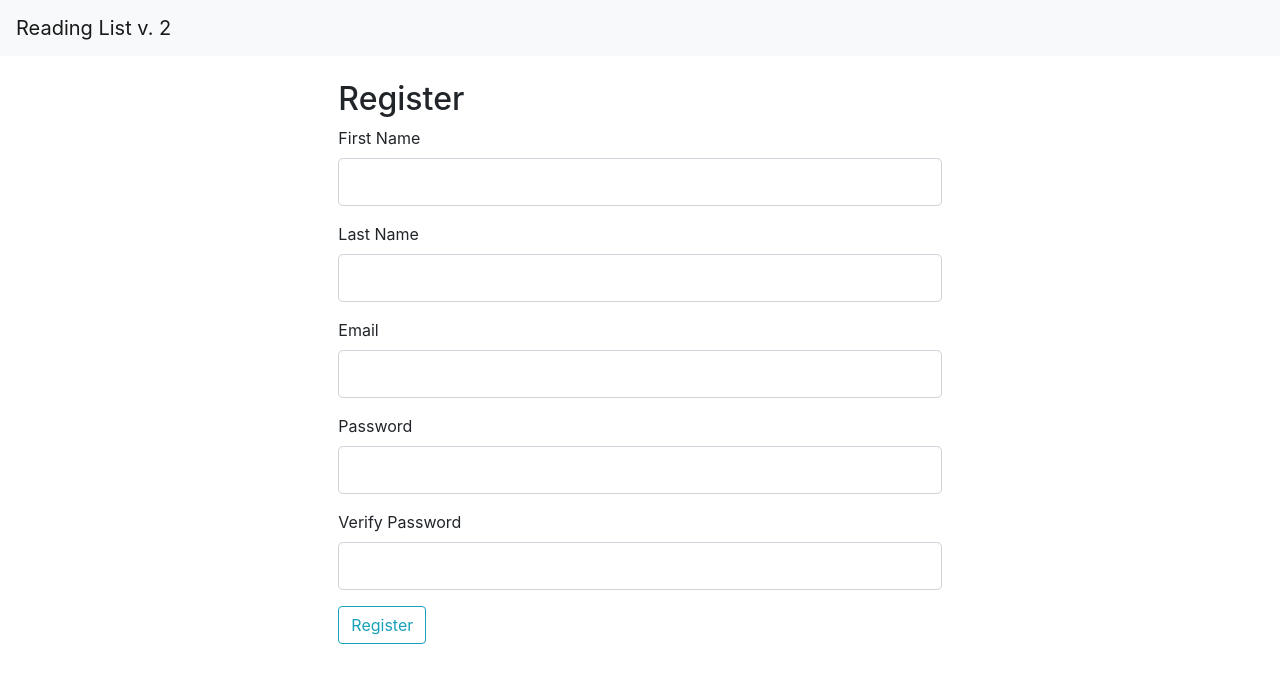
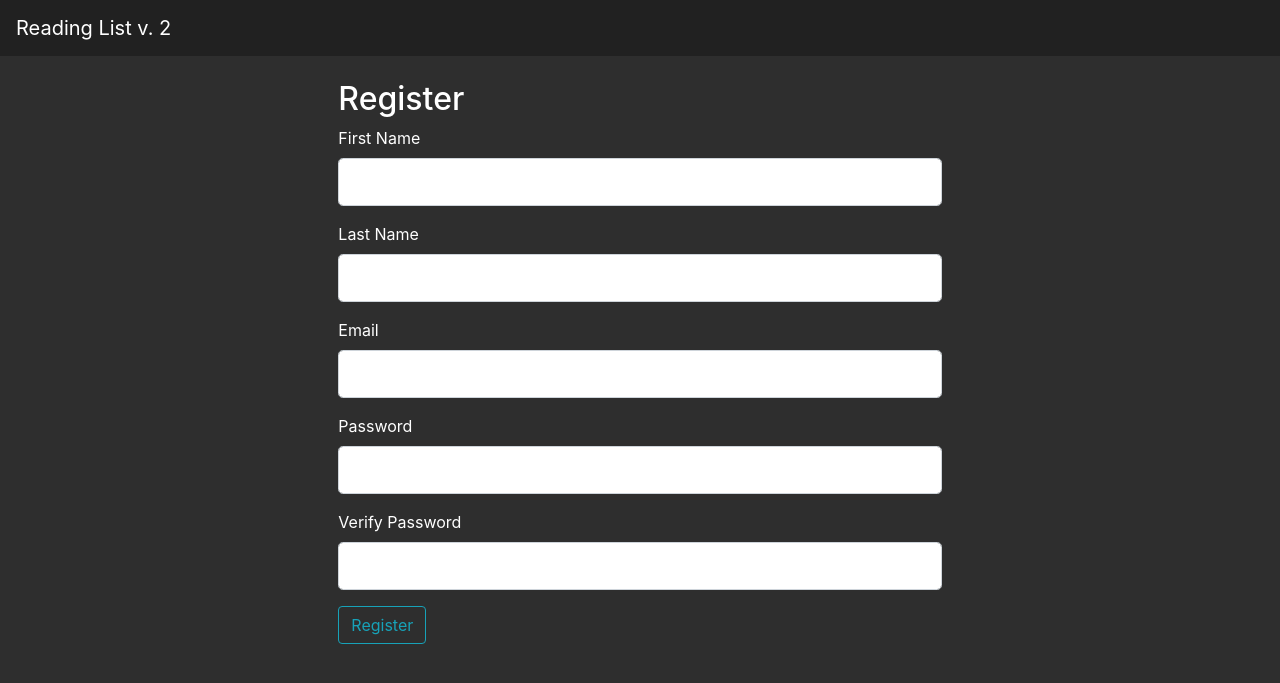
Before and after one commit to bearistotle/reading-list, a Flask app: page /register in a window 1280 px wide. Shown: the top 683 px of the page. Run offline with Flask 2, Linux system fonts and the light colour scheme; parts of the project's set-up code (start-up, migrations or seed data) failed here and were passed over; some libraries are stand-ins or nearby versions.

Commit message:
Added null check for fields used in google search results. Added dark and light theme stylings.

```diff
--- a/main.py
+++ b/main.py
@@ -19,6 +19,7 @@ import json
 
 # TODO: change text of book title and author to proper capitalization on
 # display? (store lower?)
+# TODO: ensure db queries are not vulnerable to SQL injection attacks
 
 
 @app.before_request
@@ -42,34 +43,60 @@ def home():
     #get list of unread books by user and sort it by date_added
     book_list = Book.query.filter_by(user=user.id, read=False).all()
     book_list = sorted(book_list, key=lambda x: x.date_added)
+    print(book_list)
+    # TODO: add settings table and query for user settings to set theme
+    user_theme = "dark-theme"
+    all_categories = Category.query.all()
+    category_list = []
+    cat_styles = {}
 
+    for category in all_categories:
+        category_list.append(category.name)
 
+    if user_theme == "light-theme":
+        color_list = [
+            "blue",
+            "green",
+            "yellow",
+            "purple",
+            "red",
+            "orange"
+        ]
+
+    else:
+        color_list = [
+            "blue",
+            "green",
+            "purple",
+            "red",
+            "orange",
+            "yellow"
+        ]
+
+    for i in range(0, len(category_list)):
+
+        cat_styles[category_list[i]] = user_theme + "-" + color_list[i]
+
+    print(cat_styles)
+    # TODO: replace zipped lists with dictionary of book objects with category and style properties
     # if 3 or fewer books, display all books
     if len(book_list) <= 3:
 
-        category_list = []
-        [category_list.append(Category.query.filter_by(id=book.category).first()) for book in book_list]
+        book_categories = []
+        [book_categories.append(Category.query.filter_by(id=book.category).first()) for book in book_list]
 
         style_list = []
 
         # would this be better as a list comp? Prob not bc of multiple conditions?
-        for category in category_list:
-            if category.name == "5 Mins to Kill":
-                style = "table-success"
-            elif category.name == "Relax/Escape":
-                style = "table-info"
-            elif category.name == "Focused Learning":
-                style = "table-warning"
-            else:
-                style = "table-secondary"
+        for category in book_categories:
 
-            style_list.append(style)
+            style_list.append(cat_styles[category.name])
 
         # note: need to wrap zip in list in Py 3x bc zip rtns iterable not list
         # (what is the difference? iterables don't support indexing?)
         current_list = list(zip(book_list, category_list, style_list))
 
-        return render_template("home.html", current=current_list, search_form=search_form)
+        return render_template("home.html", current=current_list, search_form=search_form, theme=user_theme)
 
     # if more than 3 books, display first book from ea category
     else:
@@ -77,16 +104,12 @@ def home():
         current_books = []
         i = 1
 
-        # the initial problem with this loop was that it didn't start over from
-        #  the beginning when a book was appended. It could pass over the first
-        # book in the cat before finding the first book in the previous cat
-        # and it won't come back to it. Now it just adds the first book a bunch.
-        # Finally fixed it! Not the best way probably
-
         # TODO: Refactor while loop to be more elegant/efficient. Perhaps use
         # next()? Or define a helper function?
         while len(current_books) < 3:
+
             for book in book_list:
+
                 if book.category == i:
 
                     earlier_bk_in_cat = False
@@ -94,10 +117,12 @@ def home():
                     for tome in current_books:
 
                         if tome.category == i:
+
                             earlier_bk_in_cat = True
                             break
 
                     if earlier_bk_in_cat == False:
+
                         current_books.append(book)
                         break
 
@@ -107,17 +132,11 @@ def home():
         [category_list.append(Category.query.filter_by(id=book.category).first()) for book in current_books]
 
         style_list = []
+        # TODO: loop through categories and add style starting with blue, green, yellow,
+        # then red, purple, and orange. Do this by index in list, not name value
         for category in category_list:
-            if category.name == "5 Mins to Kill":
-                style = "table-success"
-            elif category.name == "Relax/Escape":
-                style = "table-info"
-            elif category.name == "Focused Learning":
-                style = "table-warning"
-            else:
-                style = "table-secondary"
 
-            style_list.append(style)
+            style_list.append(cat_styles[category.name])
 
         current_list = list(zip(current_books, category_list, style_list))
 
@@ -133,16 +152,8 @@ def home():
 
             style_list = []
             for category in category_list:
-                if category.name == "5 Mins to Kill":
-                    style = "table-success"
-                elif category.name == "Relax/Escape":
-                    style = "table-info"
-                elif category.name == "Focused Learning":
-                    style = "table-warning"
-                else:
-                    style = "table-secondary"
 
-                style_list.append(style)
+                style_list.append(cat_styles[category.name])
 
             upcoming_list = list(zip(upcoming_books, category_list, style_list))
 
@@ -175,28 +186,23 @@ def home():
 
             style_list = []
             for category in category_list:
-                if category.name == "5 Mins to Kill":
-                    style = "table-success"
-                elif category.name == "Relax/Escape":
-                    style = "table-info"
-                elif category.name == "Focused Learning":
-                    style = "table-warning"
-                else:
-                    style = "table-secondary"
 
-                style_list.append(style)
+                style_list.append(cat_styles[category.name])
 
             upcoming_list = list(zip(upcoming_books, category_list, style_list))
 
         return render_template("home.html", current=current_list,
-                               upcoming=upcoming_list,
-                               search_form=search_form)
+                                            upcoming=upcoming_list,
+                                            search_form=search_form,
+                                            theme=user_theme)
 
 
 @app.route("/login", methods=["GET", "POST"])
 def login():
 
     form = LoginForm()
+    user_theme = "dark-theme"
+
     if request.method == "GET":
         return render_template("login.html", title="Log In", form=form)
 
@@ -225,6 +231,7 @@ def login():
 def register():
 
     form = RegistrationForm()
+    user_theme = "dark-theme"
 
     if request.method == "GET":
         return render_template("register.html", title="Register", form=form)
@@ -282,6 +289,8 @@ def edit_list():
     # get user
     email = session["user"]
     user = User.query.filter_by(email=email).first()
+    user_theme = "dark-theme"
+
     book_list = Book.query.filter_by(user=user.id, read=False).all()
     category_list = []
 
@@ -302,7 +311,10 @@ def edit_list():
 
             return redirect(url_for("edit_list"))
 
-        return render_template("edit-list.html", form=form, search_form=search_form, list=book_category_list)
+        return render_template("edit-list.html", form=form,
+                                                 search_form=search_form,
+                                                 list=book_category_list,
+                                                 theme=user_theme)
 
     if form.validate_on_submit():
 
@@ -330,8 +342,10 @@ def edit_list():
 
         flash(f"{error[1][0]}!", "error")
 
-    return render_template("edit-list.html", form=form, search_form=search_form,
-                           list=book_category_list)
+    return render_template("edit-list.html", form=form,
+                                             search_form=search_form,
+                                             list=book_category_list,
+                                             theme=user_theme)
 
 
 @app.route("/remove-book", methods=["GET"])
@@ -362,6 +376,7 @@ def reading_history():
     search_form = SearchForm()
 
     form = RateReviewForm()
+    user_theme = "dark-theme"
 
     if request.args.get("id"):
 
@@ -369,7 +384,10 @@ def reading_history():
         book = Book.query.get(book_id)
 
         # send user to rating and review form
-        return render_template("rate-review.html", form=form, search_form=search_form, book=book)
+        return render_template("rate-review.html", form=form,
+                                                   search_form=search_form,
+                                                   book=book,
+                                                   theme=user_theme)
 
     if request.method == "POST":
 
@@ -400,7 +418,9 @@ def reading_history():
 
     history = list(zip(read_books, review_snippets))
 
-    return render_template("reading-history.html", search_form=search_form, history=history)
+    return render_template("reading-history.html", search_form=search_form,
+                                                   history=history,
+                                                   theme=user_theme)
 
 
 @app.route("/snooze", methods=["GET"])
@@ -425,8 +445,10 @@ def full_review():
     if request.args:
 
         book = Book.query.get(request.args.get("id"))
-
-        return render_template("full-review.html", book=book, search_form=search_form)
+        user_theme = "dark-theme"
+        return render_template("full-review.html", book=book,
+                                                   search_form=search_form,
+                                                   theme=user_theme)
 
     return redirect(url_for("reading_history"))
 
@@ -439,7 +461,7 @@ def search_results():
     search_type = search_form.search_type.data
     search_term = search_form.search_term.data
     query = search_type + "+" + search_term
-
+    user_theme = "dark-theme"
 
     # access credentials file to get API_KEY
     with open("credentials.json") as creds:
@@ -463,24 +485,43 @@ def search_results():
 
     for book in response.get('items', []):
 
-        title = book["volumeInfo"]["title"]
-        authors = book["volumeInfo"]["authors"]
-        num_authors = len(book["volumeInfo"]["authors"])
+        # null checks for fields used
 
-        if book["volumeInfo"].get("industryIdentifiers"):
+        try:
+            title = book["volumeInfo"]["title"]
 
-            if book["volumeInfo"]["industryIdentifiers"][0].get("identifier"):
+        except KeyError as e:
 
-                isbn_13 = book["volumeInfo"]["industryIdentifiers"][0]["identifier"]
+            title = "No title found."
+            print(e)
 
-        else:
-            isbn_13 = "No ISBN-13 available."
+        try:
+
+            authors = book["volumeInfo"]["authors"]
+            num_authors = len(book["volumeInfo"]["authors"])
+
+        except KeyError as e:
+
+            authors = "No authors listed."
+            num_authors = 0
+            print(e)
+
+        try:
+            industry_identifiers = book["volumeInfo"]["industryIdentifiers"]
+
+            isbn_13 = industry_identifiers[0].get("identifier")
+
+        except KeyError as e:
+                isbn_13 = "No ISBN-13 available."
+                print(e)
 
         results.append({"title": title, "authors": authors, "num_authors": num_authors, "isbn_13": isbn_13})
 
 
     return render_template("search-results.html", search_form=search_form,
-                           add_book_form=add_book_form, results=results)
+                                                  add_book_form=add_book_form,
+                                                  results=results,
+                                                  theme=user_theme)
 
 
 if __name__ == "__main__":
--- a/static/style.css
+++ b/static/style.css
@@ -1,14 +1,134 @@
-.table-scroll tbody{
+.table-scroll tbody
+{
     position: absolute;
     overflow-y: scroll;
     height: 200%;
 }
 
-.absolute{
+.absolute
+{
     position: absolute;
 }
 
-.relative{
+.relative
+{
     position: relative;
     top: 300px;
 }
+
+/*
+// Bootstrap Hex Values
+// Colors
+$blue:    #007bff !default; // primary
+$indigo:  #6610f2 !default;
+$purple:  #6f42c1 !default;
+$pink:    #e83e8c !default;
+$red:     #dc3545 !default; // danger
+$orange:  #fd7e14 !default;
+$yellow:  #ffc107 !default; // warning
+$green:   #28a745 !default; // success
+$teal:    #20c997 !default;
+$cyan:    #17a2b8 !default; // info
+
+// Grays
+$white:    #fff !default;
+$gray-100: #f8f9fa !default; // light
+$gray-200: #e9ecef !default;
+$gray-300: #dee2e6 !default;
+$gray-400: #ced4da !default;
+$gray-500: #adb5bd !default;
+$gray-600: #868e96 !default; // secondary
+$gray-700: #495057 !default;
+$gray-800: #343a40 !default; // dark
+$gray-900: #212529 !default;
+$black:    #000 !default;
+*/
+
+.light-theme-primary
+{
+    background-color: #fff;
+
+}
+
+
+.light-theme-secondary
+{
+    background-color: #b1bace ;
+}
+
+
+.light-theme-blue
+{
+    background-color: #bbdefb;
+}
+
+
+.light-theme-purple
+{
+    background-color: #d1c4e9;
+}
+
+
+.light-theme-red
+{
+    background-color: #ffcdd2;
+}
+
+
+.light-theme-green
+{
+    background-color: #c8e6c9;
+}
+
+
+.light-theme-yellow
+{
+    background-color: #fff9c4;
+}
+
+
+.light-theme-orange
+{
+    background-color: #fd7e14;
+}
+
+.dark-theme-primary
+{
+    background-color: #212121;
+}
+
+.dark-theme-secondary
+{
+    background-color: #2e2e2e;
+    color: #fff;
+}
+
+.dark-theme-blue
+{
+    background-color: #64b5f6;
+}
+
+.dark-theme-purple
+{
+    background-color: #9575cd;
+}
+
+.dark-theme-red
+{
+    background-color: #e57373;
+}
+
+.dark-theme-green
+{
+    background-color: #66bb6a;
+}
+
+.dark-theme-yellow
+{
+    background-color: #ffee58;
+}
+
+.dark-theme-orange
+{
+    background-color: #ffa726;
+}
--- a/templates/base.html
+++ b/templates/base.html
@@ -15,9 +15,9 @@
 </head>
 <!--TODO: (Long term, for polish) Fix submit button text on navbar and maybe
   play around with a dark theme?-->
-  <body>
-
-    <nav class="navbar navbar-expand-sm bg-light navbar-light">
+  <body class="dark-theme-secondary">
+    {% if theme == "light-theme" or theme == "" %}
+    <nav class="navbar navbar-expand-sm navbar-light bg-light">
       <a class="navbar-brand" href="/home">Reading List v. 2</a>
       {% if "user" in session %}
         <ul class="navbar-nav">
@@ -43,6 +43,34 @@
         </form>
       {% endif %}
     </nav>
+    {% else %}
+    <nav class="navbar navbar-expand-sm navbar-dark dark-theme-primary">
+      <a class="navbar-brand" href="/home">Reading List v. 2</a>
+      {% if "user" in session %}
+        <ul class="navbar-nav">
+          <li class="nav-item">
+            <a class="nav-link" href="/edit-list">Edit List</a>
+          </li>
+          <li class="nav-item">
+            <a class="nav-link" href="/reading-history">History</a>
+          </li>
+          <li class="nav-item">
+            <a class="nav-link" href="/logout">Logout</a>
+          </li>
+        </ul>
+        <form class="form-inline ml-auto" action="/search-results" method="POST">
+          {{ search_form.hidden_tag() }}
+          <fieldset class="form-inline">
+            <div>
+              {{ search_form.search_type(class="form-control form-control-sm") }}
+              {{ search_form.search_term(class="form-control form-control-sm", placeholder="Find books...") }}
+              {{ search_form.submit(class="form-control form-control-sm btn btn-outline-info") }}
+            </div>
+          </fieldset>
+        </form>
+      {% endif %}
+    </nav>
+    {% endif %}
     {% with messages = get_flashed_messages(with_categories=True) %}
       {% if messages %}
         <div class="container">
```
Also changed, not shown: templates/home.html (+60 -8 lines).
